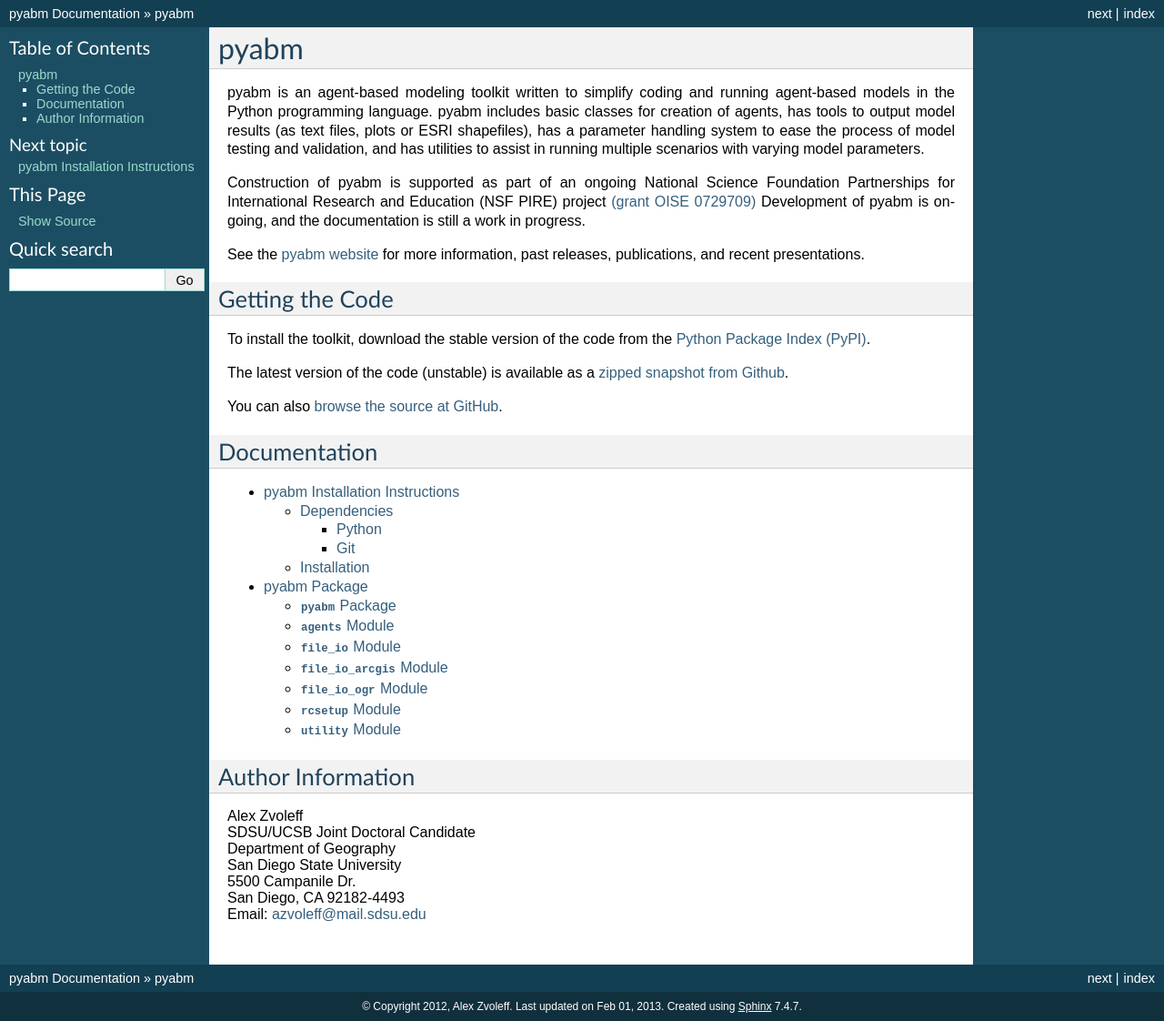
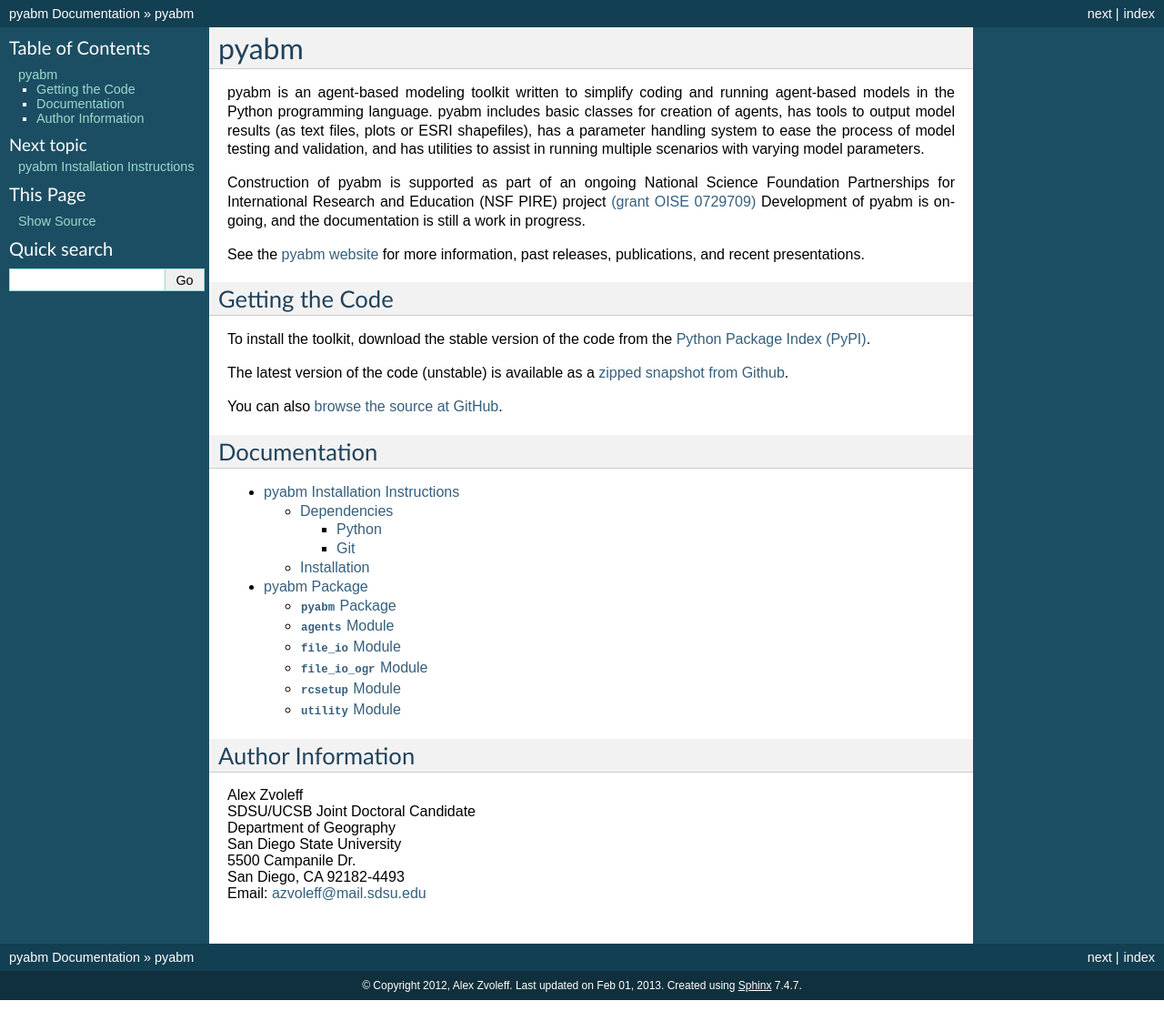
Before and after one commit to azvoleff/pyabm, a Sphinx documentation site: the page built from doc/index.rst, in a window 1280 px wide. Shown: the whole page at 91% size. Built offline with Sphinx 7.4.7, drawn with Linux system fonts in a browser that asks for light colours; after the commit the page ends 1099 px from its top, so only the background shows below that.

Commit message:
Remove file_io_arcgis from docs.

```diff
--- a/doc/pyabm.rst
+++ b/doc/pyabm.rst
@@ -25,14 +25,6 @@ pyabm Package
     :undoc-members:
     :show-inheritance:
 
-:mod:`file_io_arcgis` Module
-----------------------------
-
-.. automodule:: pyabm.file_io_arcgis
-    :members:
-    :undoc-members:
-    :show-inheritance:
-
 :mod:`file_io_ogr` Module
 -------------------------
 
```
